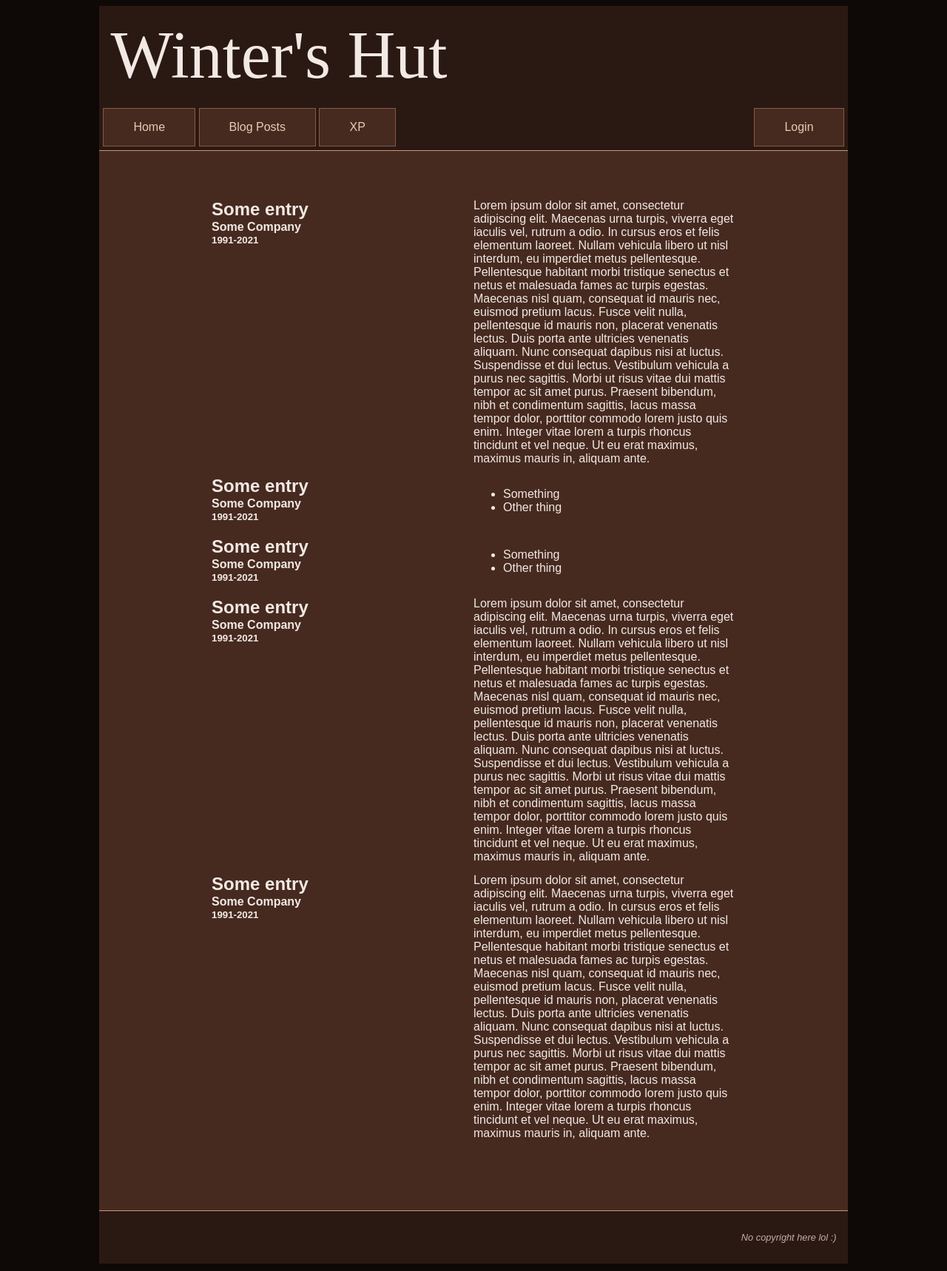
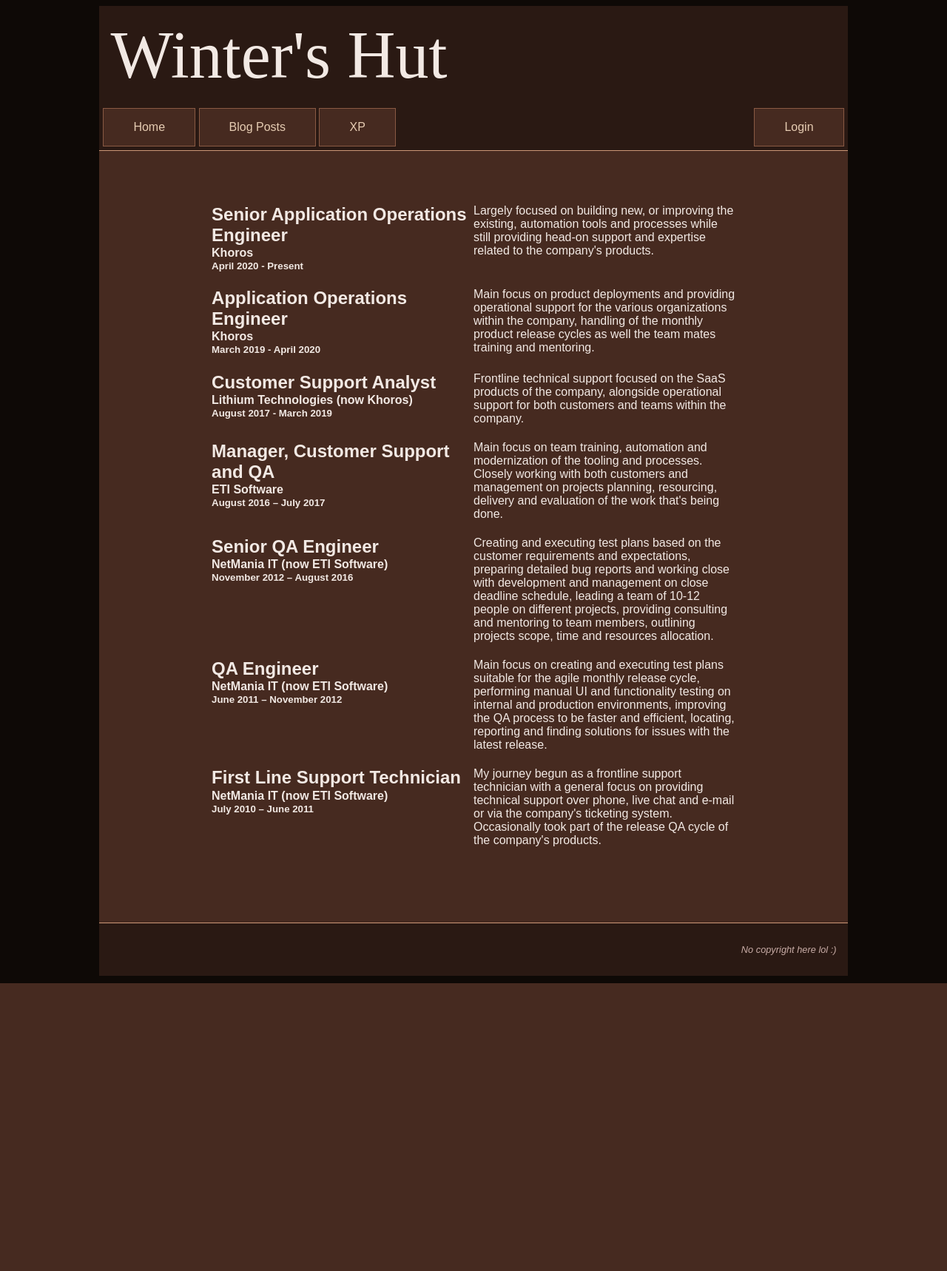
Before and after one commit to dimitarOnGithub/winterhut, a Flask app: page /level80paladin in a window 1280 px wide. Shown: the whole page at 74% size. After the commit the page ends 1329 px from the top, so only its background shows below. Run offline with Flask 2, Linux system fonts and the light colour scheme.

Commit message:
Shaping up the XP page

```diff
--- a/winterhut/static/main.css
+++ b/winterhut/static/main.css
@@ -352,7 +352,7 @@ nav .nav-right {
   display: flex;
   flex-flow: row;
   align-items: flex-start;
-  margin: 2% 0%;
+  margin: 3% 0%;
 }
 
 .cv-entry .cv-entry-title {
--- a/winterhut/templates/cv.html
+++ b/winterhut/templates/cv.html
@@ -10,58 +10,72 @@
 <div class="cv-table">
   <div class="cv-entry">
     <div class="cv-entry-infoblock">
-      <h2 class="cv-entry-title">Some entry</h2>
-      <h4 class="cv-entry-company">Some Company</h4>
-      <h5 class="cv-entry-timespan">1991-2021</h5>
+      <h2 class="cv-entry-title">Senior Application Operations Engineer</h2>
+      <h4 class="cv-entry-company">Khoros</h4>
+      <h5 class="cv-entry-timespan">April 2020 - Present</h5>
     </div>
     <div class="cv-entry-summaryblock">
-      Lorem ipsum dolor sit amet, consectetur adipiscing elit. Maecenas urna turpis, viverra eget iaculis vel, rutrum a odio. In cursus eros et felis elementum laoreet. Nullam vehicula libero ut nisl interdum, eu imperdiet metus pellentesque. Pellentesque habitant morbi tristique senectus et netus et malesuada fames ac turpis egestas. Maecenas nisl quam, consequat id mauris nec, euismod pretium lacus. Fusce velit nulla, pellentesque id mauris non, placerat venenatis lectus. Duis porta ante ultricies venenatis aliquam. Nunc consequat dapibus nisi at luctus. Suspendisse et dui lectus. Vestibulum vehicula a purus nec sagittis. Morbi ut risus vitae dui mattis tempor ac sit amet purus. Praesent bibendum, nibh et condimentum sagittis, lacus massa tempor dolor, porttitor commodo lorem justo quis enim. Integer vitae lorem a turpis rhoncus tincidunt et vel neque. Ut eu erat maximus, maximus mauris in, aliquam ante.
+      Largely focused on building new, or improving the existing, automation tools and processes while still providing head-on support and expertise related to the company's products.
     </div>
   </div>
   <div class="cv-entry">
     <div class="cv-entry-infoblock">
-      <h2 class="cv-entry-title">Some entry</h2>
-      <h4 class="cv-entry-company">Some Company</h4>
-      <h5 class="cv-entry-timespan">1991-2021</h5>
+      <h2 class="cv-entry-title">Application Operations Engineer</h2>
+      <h4 class="cv-entry-company">Khoros</h4>
+      <h5 class="cv-entry-timespan">March 2019 - April 2020</h5>
     </div>
     <div class="cv-entry-summaryblock">
-      <ul class="cv-entry-specifics">
-          <li>Something</li>
-          <li>Other thing</li>
-      </ul>
+      Main focus on product deployments and providing operational support for the various organizations within the company, handling of the monthly product release cycles as well the team mates training and mentoring.
     </div>
   </div>
   <div class="cv-entry">
     <div class="cv-entry-infoblock">
-      <h2 class="cv-entry-title">Some entry</h2>
-      <h4 class="cv-entry-company">Some Company</h4>
-      <h5 class="cv-entry-timespan">1991-2021</h5>
+      <h2 class="cv-entry-title">Customer Support Analyst</h2>
+      <h4 class="cv-entry-company">Lithium Technologies (now Khoros)</h4>
+      <h5 class="cv-entry-timespan">August 2017 - March 2019</h5>
     </div>
     <div class="cv-entry-summaryblock">
-      <ul class="cv-entry-specifics">
-          <li>Something</li>
-          <li>Other thing</li>
-      </ul>
+      Frontline technical support focused on the SaaS products of the company, alongside operational support for both customers and teams within the company.
     </div>
   </div>
   <div class="cv-entry">
     <div class="cv-entry-infoblock">
-      <h2 class="cv-entry-title">Some entry</h2>
-      <h4 class="cv-entry-company">Some Company</h4>
-      <h5 class="cv-entry-timespan">1991-2021</h5>
+      <h2 class="cv-entry-title">Manager, Customer Support and QA</h2>
+      <h4 class="cv-entry-company">ETI Software</h4>
+      <h5 class="cv-entry-timespan">August 2016 – July 2017</h5>
     </div>
     <div class="cv-entry-summaryblock">
-      Lorem ipsum dolor sit amet, consectetur adipiscing elit. Maecenas urna turpis, viverra eget iaculis vel, rutrum a odio. In cursus eros et felis elementum laoreet. Nullam vehicula libero ut nisl interdum, eu imperdiet metus pellentesque. Pellentesque habitant morbi tristique senectus et netus et malesuada fames ac turpis egestas. Maecenas nisl quam, consequat id mauris nec, euismod pretium lacus. Fusce velit nulla, pellentesque id mauris non, placerat venenatis lectus. Duis porta ante ultricies venenatis aliquam. Nunc consequat dapibus nisi at luctus. Suspendisse et dui lectus. Vestibulum vehicula a purus nec sagittis. Morbi ut risus vitae dui mattis tempor ac sit amet purus. Praesent bibendum, nibh et condimentum sagittis, lacus massa tempor dolor, porttitor commodo lorem justo quis enim. Integer vitae lorem a turpis rhoncus tincidunt et vel neque. Ut eu erat maximus, maximus mauris in, aliquam ante.
+      Main focus on team training, automation and modernization of the tooling and processes. Closely working with both customers and management on projects planning, resourcing, delivery and evaluation of the work that's being done.
     </div>
   </div>
   <div class="cv-entry">
     <div class="cv-entry-infoblock">
-      <h2 class="cv-entry-title">Some entry</h2>
-      <h4 class="cv-entry-company">Some Company</h4>
-      <h5 class="cv-entry-timespan">1991-2021</h5>
+      <h2 class="cv-entry-title">Senior QA Engineer</h2>
+      <h4 class="cv-entry-company">NetMania IT (now ETI Software)</h4>
+      <h5 class="cv-entry-timespan">November 2012 – August 2016</h5>
     </div>
     <div class="cv-entry-summaryblock">
-      Lorem ipsum dolor sit amet, consectetur adipiscing elit. Maecenas urna turpis, viverra eget iaculis vel, rutrum a odio. In cursus eros et felis elementum laoreet. Nullam vehicula libero ut nisl interdum, eu imperdiet metus pellentesque. Pellentesque habitant morbi tristique senectus et netus et malesuada fames ac turpis egestas. Maecenas nisl quam, consequat id mauris nec, euismod pretium lacus. Fusce velit nulla, pellentesque id mauris non, placerat venenatis lectus. Duis porta ante ultricies venenatis aliquam. Nunc consequat dapibus nisi at luctus. Suspendisse et dui lectus. Vestibulum vehicula a purus nec sagittis. Morbi ut risus vitae dui mattis tempor ac sit amet purus. Praesent bibendum, nibh et condimentum sagittis, lacus massa tempor dolor, porttitor commodo lorem justo quis enim. Integer vitae lorem a turpis rhoncus tincidunt et vel neque. Ut eu erat maximus, maximus mauris in, aliquam ante.
+      Creating and executing test plans based on the customer requirements and expectations, preparing detailed bug reports and working close with development and management on close deadline schedule, leading a team of 10-12 people on different projects, providing consulting and mentoring to team members, outlining projects scope, time and resources allocation.
+    </div>
+  </div>
+  <div class="cv-entry">
+    <div class="cv-entry-infoblock">
+      <h2 class="cv-entry-title">QA Engineer</h2>
+      <h4 class="cv-entry-company">NetMania IT (now ETI Software)</h4>
+      <h5 class="cv-entry-timespan">June 2011 – November 2012</h5>
+    </div>
+    <div class="cv-entry-summaryblock">
+      Main focus on creating and executing test plans suitable for the agile monthly release cycle, performing manual UI and functionality testing on internal and production environments, improving the QA process to be faster and efficient, locating, reporting and finding solutions for issues with the latest release.
+    </div>
+  </div>
+  <div class="cv-entry">
+    <div class="cv-entry-infoblock">
+      <h2 class="cv-entry-title">First Line Support Technician</h2>
+      <h4 class="cv-entry-company">NetMania IT (now ETI Software)</h4>
+      <h5 class="cv-entry-timespan">July 2010 – June 2011</h5>
+    </div>
+    <div class="cv-entry-summaryblock">
+      My journey begun as a frontline support technician with a general focus on providing technical support over phone, live chat and e-mail or via the company's ticketing system. Occasionally took part of the release QA cycle of the company's products.
     </div>
   </div>
 </div>
```
